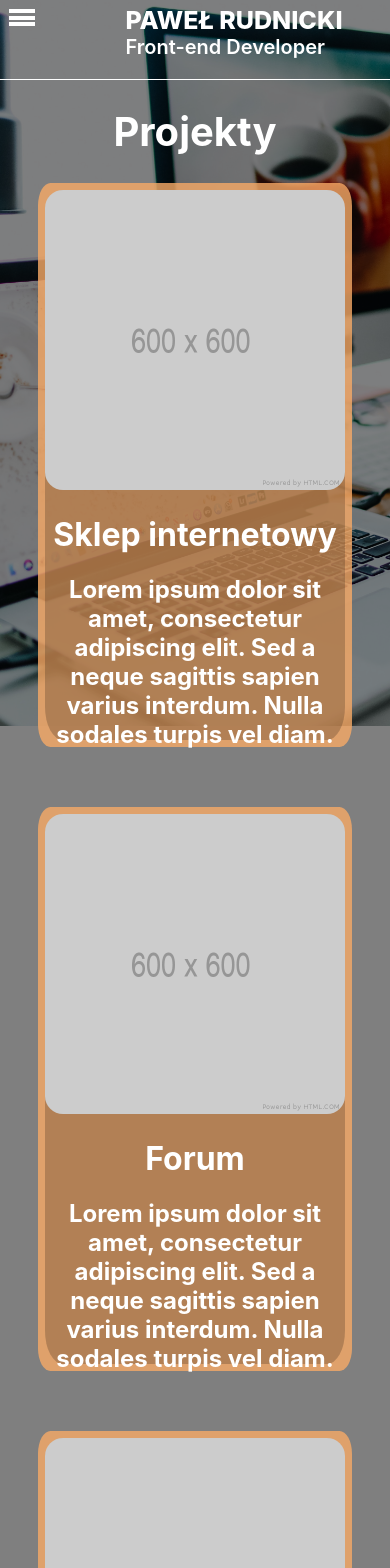
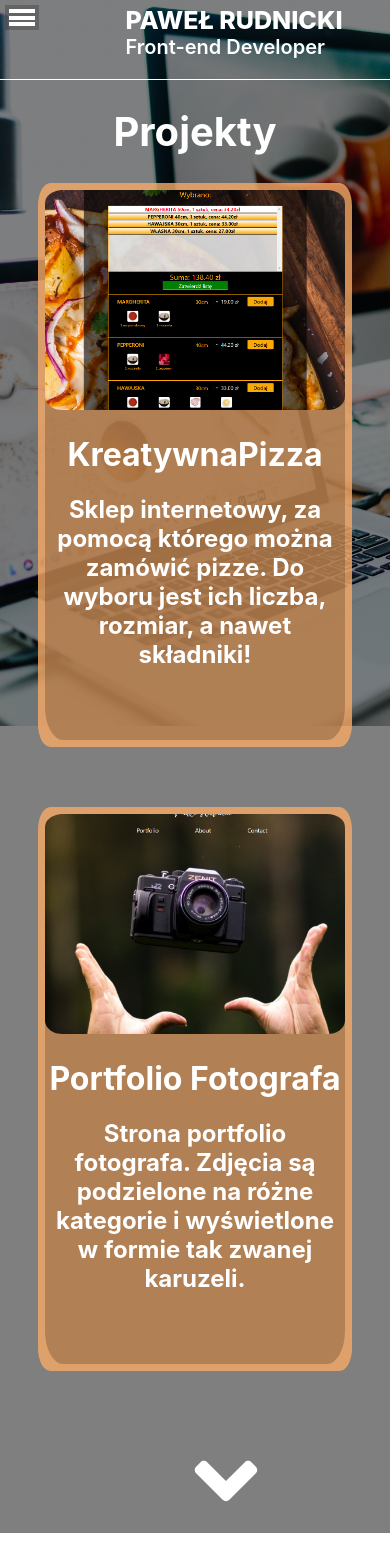
Before and after one commit to RudnickiPawel/p_rudnicki_portfolio, a React (Create React App) app: page / in a window 390 px wide. Shown: the top 1568 px of the page. Built offline with nearby package versions, Linux system fonts and the light colour scheme.

Commit message:
hamburger bg col fix, filling projects

```diff
--- a/src/components/Header/Hamburger/_Hamburger.sass
+++ b/src/components/Header/Hamburger/_Hamburger.sass
@@ -18,6 +18,8 @@
     height: 17px
     width: 26px
 
+  @media screen and ( max-width: 768px )
+    background-color: rgba(0,0,0,0.2)
   @media ( min-width: 1141px )
     display: none
   &-x
--- a/src/components/Main/Main.js
+++ b/src/components/Main/Main.js
@@ -6,6 +6,8 @@ import '../../styles/main.css';
 import { FontAwesomeIcon } from '@fortawesome/react-fontawesome';
 import { faHtml5, faCss3, faJs, faNpm, faReact, faGit, faNode, faSass } from "@fortawesome/free-brands-svg-icons";
 import { useEffect } from 'react';
+import kreatywnaIMG from '../../assets/kreatywnapizza.png';
+import photographyIMG from '../../assets/photographer-website.png';
 
 const Main = (props) => {
   useEffect(() => {
@@ -31,23 +33,25 @@ const Main = (props) => {
       <Section id='projects' className='card'>
         <h1 className='Section__title'>Projekty</h1>
         <ProjectCard
-          url='/1'
-          img='placeholder600.png'
-          title='Sklep internetowy'
-          content='Lorem ipsum dolor sit amet, consectetur adipiscing elit. Sed a neque sagittis sapien varius interdum. Nulla sodales turpis vel diam.'
+          url='/kreatywnapizza'
+          img={kreatywnaIMG}
+          title='KreatywnaPizza'
+          content='Sklep internetowy, za pomocą którego można zamówić pizze. Do wyboru jest ich liczba, rozmiar, a nawet składniki!'
+          techs={['react', 'useState', 'useEffect', 'prop drilling', 'error boundary', 'fortawesome', 'react-select', 'google-map', 'sass', 'firebase']}
         />
         <ProjectCard
-          url='/2'
-          img='placeholder600.png'
-          title='Forum'
-          content='Lorem ipsum dolor sit amet, consectetur adipiscing elit. Sed a neque sagittis sapien varius interdum. Nulla sodales turpis vel diam.'
+          url='/photography'
+          img={photographyIMG}
+          title='Portfolio Fotografa'
+          content='Strona portfolio fotografa. Zdjęcia są podzielone na różne kategorie i wyświetlone w formie tak zwanej karuzeli.'
+          techs={['react', 'fortawesome', 'react-responsive-carousel', '']}
         />
-        <ProjectCard
+        {/* <ProjectCard
           url='/3'
           img='placeholder600.png'
           title='Fotograf'
           content='Lorem ipsum dolor sit amet, consectetur adipiscing elit. Sed a neque sagittis sapien varius interdum. Nulla sodales turpis vel diam.'
-        />
+        /> */}
         <Arrow targetId='#skills' />
         {/*styling for this icon is in _Section.sass*/}
 
@@ -97,8 +101,8 @@ const Main = (props) => {
         <div className='Section__container'>
           <div className='Section__item--flying Section__item1'>Cześć!</div>
           <div className='Section__item--flying Section__item2'>jestem Paweł</div>
-          <div className='Section__item--flying Section__item3'>lubię koty, góry i pływanie</div>
-          <div className='Section__item--flying Section__item3'>uczę się z pomocą kursów na udemy oraz google</div>
+          <div className='Section__item--flying Section__item3'>nauczony z internetowych źródeł</div>
+          <div className='Section__item--flying Section__item3'>teraz skupiam się na React, Redux i Next</div>
           <div className='Section__item--flying Section__item4'>Do zobaczenia!</div>
         </div>
         <Arrow targetId='#contact' version='black' />
--- a/src/components/Main/Section/ProjectCard/ProjectCard.js
+++ b/src/components/Main/Section/ProjectCard/ProjectCard.js
@@ -1,11 +1,11 @@
 import '../../../../styles/main.css';
-import placeholder from '../../../../assets/placeholder600.png';
+// import placeholder from '../../../../assets/placeholder600.png';
 
 const ProjectCard = (props) => {
   return (
     <div className='ProjectCard'>
       <div className='ProjectCard__side ProjectCard__front'>
-        <img src={placeholder} alt="placeholder" />
+        <img src={props.img} alt='' />
         <h1>{props.title}</h1>
         <h2>{props.content}</h2>
       </div>
--- a/src/components/Main/Section/ProjectCard/_ProjectCard.sass
+++ b/src/components/Main/Section/ProjectCard/_ProjectCard.sass
@@ -32,3 +32,5 @@
   img
     width: 100%
     border-radius: 6%
+    height: 40%
+    object-fit: cover
--- a/src/styles/main.css
+++ b/src/styles/main.css
@@ -164,6 +164,12 @@ code {
     margin: 5px;
     height: 17px;
     width: 26px;
+  }
+}
+
+@media screen and (max-width: 768px) {
+  .Hamburger {
+    background-color: rgba(0, 0, 0, 0.2);
   }
 }
 
@@ -572,6 +578,9 @@ code {
 .ProjectCard img {
   width: 100%;
   border-radius: 6%;
+  height: 40%;
+  -o-object-fit: cover;
+     object-fit: cover;
 }
 
 .Arrow {
```
Also changed, not shown: src/assets/kreatywnapizza.png (added), src/assets/photographer-website.png (added).
